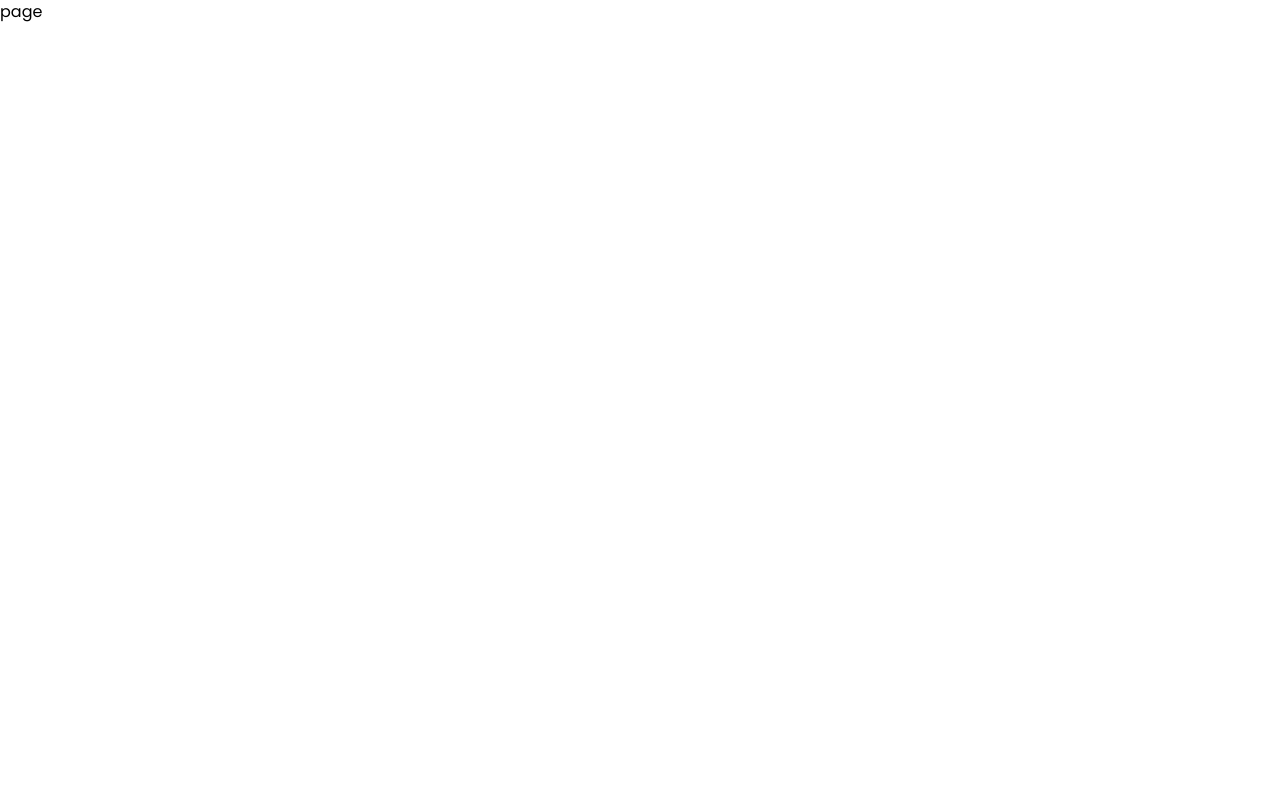
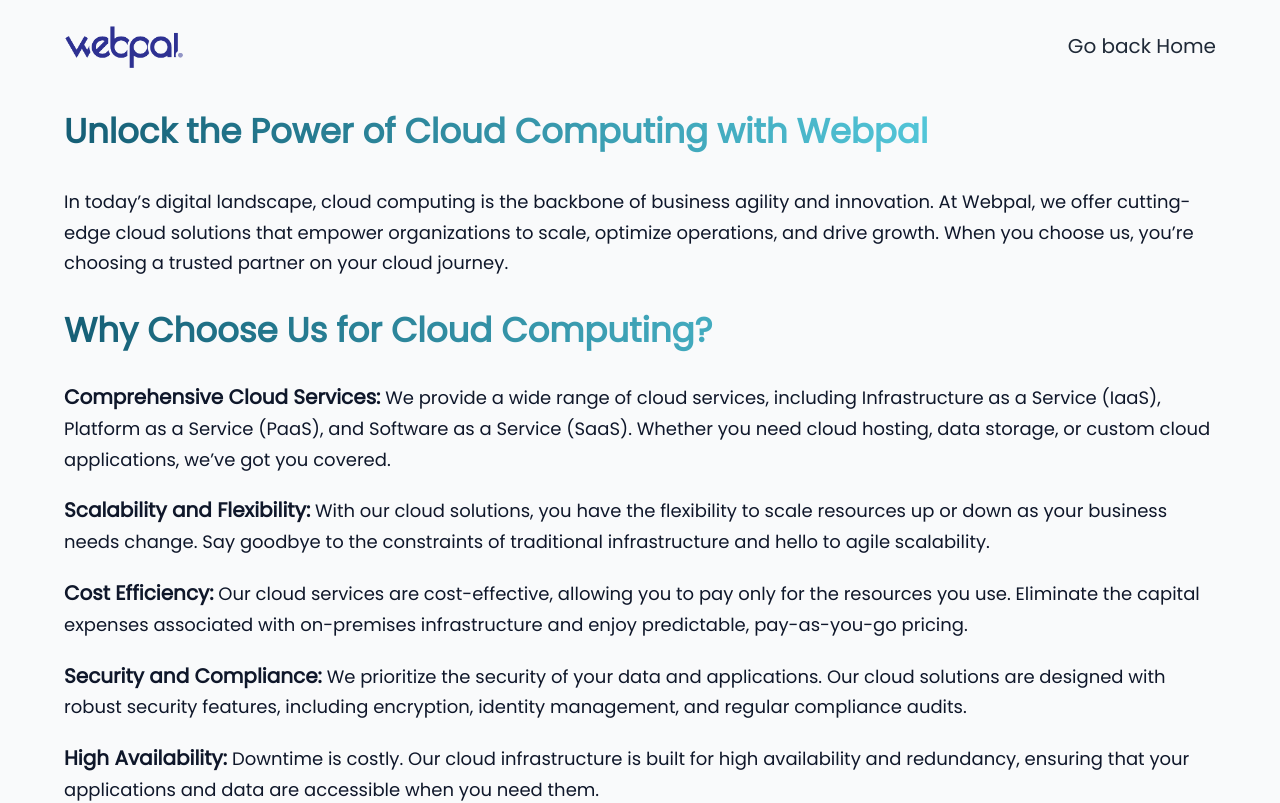
Before and after one commit to K-Aayush/webpal, a Next.js app: page /CloudComputing in a window 1280 px wide. Shown: the top 803 px of the page. Built offline with nearby package versions, Linux system fonts and the light colour scheme.

Commit message:
cloud computing page

```diff
--- a/src/app/CloudComputing/page.tsx
+++ b/src/app/CloudComputing/page.tsx
@@ -1,9 +1,113 @@
+"use client"
+
+/* eslint-disable @next/next/no-img-element */
 import React from 'react'
+import styles, { layout } from '../style'
+import Navbars from '@/components/Navbars'
+import { motion } from "framer-motion"
+import { containerVariants, delayVariantsy } from "../../utils/motion"
 
-const page = () => {
+
+const CloudComputing = () => {
   return (
-    <div>page</div>
+    <main className="bg-gray-50 w-full overflow-hidden mt-16 sm:mt-8">
+      <div className={`bg-gray-50 ${styles.flexStart} ${styles.paddingX}`}>
+        <div className={`${styles.boxWidth}`}>
+          <Navbars />
+          <motion.section
+            variants={containerVariants}
+            initial="hidden"
+            whileInView="show"
+            viewport={{ once: false, amount: 0.2 }}
+            className={`flex flex-col ${styles.paddingY}`}>
+            <div className={`${layout.sectionInfo}`}>
+              <motion.div
+                variants={delayVariantsy(0.2)}
+                initial="hidden"
+                whileInView="show"
+              >
+                <h2
+                  className={`${styles.heading2} text-transparent bg-clip-text bg-gradient-to-r from-cyan-800 to-cyan-300`}>
+                  Unlock the Power of Cloud Computing with Webpal
+                </h2>
+                <p className={`${styles.paragraph} mt-5`}>
+                  In today’s digital landscape, cloud computing is the backbone of business agility and innovation. At Webpal, we offer cutting-edge cloud solutions that empower organizations to scale, optimize operations, and drive growth. When you choose us, you’re choosing a trusted partner on your cloud journey.
+                </p>
+              </motion.div>
+              <motion.div
+                variants={delayVariantsy(0.4)}
+                initial="hidden"
+                whileInView="show"
+              >
+                <h2 className={`${styles.heading2} my-4 text-transparent bg-clip-text bg-gradient-to-r from-cyan-800 to-cyan-300`}>
+                  Why Choose Us for Cloud Computing?
+                </h2>
+                <ul className='flex flex-col gap-5'>
+                  <li className={`${styles.paragraph}`}>
+                    <span className="text-[20px] font-semibold">Comprehensive Cloud Services:</span> We provide a wide range of cloud services, including Infrastructure as a Service (IaaS), Platform as a Service (PaaS), and Software as a Service (SaaS). Whether you need cloud hosting, data storage, or custom cloud applications, we’ve got you covered.
+                  </li>
+                  <li className={`${styles.paragraph}`}>
+                    <span className="text-[20px] font-semibold">Scalability and Flexibility:</span> With our cloud solutions, you have the flexibility to scale resources up or down as your business needs change. Say goodbye to the constraints of traditional infrastructure and hello to agile scalability.
+                  </li>
+                  <li className={`${styles.paragraph}`}>
+                    <span className="text-[20px] font-semibold">Cost Efficiency:</span> Our cloud services are cost-effective, allowing you to pay only for the resources you use. Eliminate the capital expenses associated with on-premises infrastructure and enjoy predictable, pay-as-you-go pricing.
+                  </li>
+                  <li className={`${styles.paragraph}`}>
+                    <span className="text-[20px] font-semibold">Security and Compliance:</span> We prioritize the security of your data and applications. Our cloud solutions are designed with robust security features, including encryption, identity management, and regular compliance audits.
+                  </li>
+                  <li className={`${styles.paragraph}`}>
+                    <span className="text-[20px] font-semibold">High Availability:</span> Downtime is costly. Our cloud infrastructure is built for high availability and redundancy, ensuring that your applications and data are accessible when you need them.
+                  </li>
+                  <li className={`${styles.paragraph}`}>
+                    <span className="text-[20px] font-semibold">Managed Services:</span> Focus on your core business while we take care of the technicalities. Our managed cloud services include 24/7 monitoring, maintenance, and support to keep your cloud environment running smoothly.
+                  </li>
+                  <li className={`${styles.paragraph}`}>
+                    <span className="text-[20px] font-semibold">Expert Cloud Architects:</span> Our team of experienced cloud architects and engineers is here to guide you through your cloud journey. We’ll assess your needs, design the right cloud solution, and assist with migration and optimization.
+                  </li>
+                </ul>
+              </motion.div>
+              <motion.div
+                variants={delayVariantsy(0.6)}
+                initial="hidden"
+                whileInView="show"
+                className="flex flex-col gap-3"
+              >
+                <h2 className={`${styles.heading2} mt-4 text-transparent bg-clip-text bg-gradient-to-r from-cyan-800 to-cyan-300`}>
+                  Experience the Future of Business with Webpal Cloud Solutions
+                </h2>
+                <p className={`${styles.paragraph}`}>
+                  Cloud computing isn’t just a technology; it’s a strategy for success. Partner with Webpal to harness the full potential of the cloud, streamline your operations, and drive innovation in your industry.
+                </p>
+                <p className={`${styles.paragraph}`}>
+                  Ready to elevate your business with cloud computing? Contact us today and let’s embark on a journey to the cloud together.
+                </p>
+                <div>
+                  <h2 className={`${styles.heading2}`}>
+                    +44 745 814 8535
+                  </h2>
+                  <p className={`${styles.paragraph}`}>
+                    Available 24/7 (WhatsApp or Direct Call)
+                  </p>
+                </div>
+              </motion.div>
+              <motion.div
+                variants={delayVariantsy(0.6)}
+                initial="hidden"
+                whileInView="show"
+                className="mt-4"
+              >
+                <img
+                  src="/assets/cloud.jpg"
+                  alt="Cloud Computing"
+                  className="w-[100%] h-[100%] object-contain rounded-lg"
+                />
+              </motion.div>
+            </div>
+          </motion.section>
+        </div>
+      </div>
+    </main>
   )
 }
 
-export default page
+export default CloudComputing
--- a/src/app/DomainRegistration/page.tsx
+++ b/src/app/DomainRegistration/page.tsx
@@ -8,7 +8,7 @@
 import { containerVariants, delayVariantsy } from "../../utils/motion"
 
 
-const App = () => {
+const Domain = () => {
   return (
     <main className="bg-gray-50 w-full overflow-hidden mt-16 sm:mt-8">
       <div className={`bg-gray-50 ${styles.flexStart} ${styles.paddingX}`}>
@@ -114,4 +114,4 @@
   )
 }
 
-export default App
+export default Domain
--- a/src/app/WebsiteDevelopment/page.tsx
+++ b/src/app/WebsiteDevelopment/page.tsx
@@ -79,7 +79,7 @@
                   With Webpal, you’re not just getting a website; you’re getting a partner dedicated to your success. Contact us today to discuss your website development needs, and let’s bring your vision to life on the web.
                 </p>
                 <p className={`${styles.paragraph}`}>
-                  Ready to turn your app idea into reality? Contact us today, and let’s embark on a journey of innovation, creativity, and success together.
+                  Ready to turn your Website idea into reality? Contact us today, and let’s embark on a journey of innovation, creativity, and success together.
                 </p>
                 <div>
                   <h2 className={`${styles.heading2}`}>
```
Also changed, not shown: 1 other file (tests, documents, lock files or other folders).
